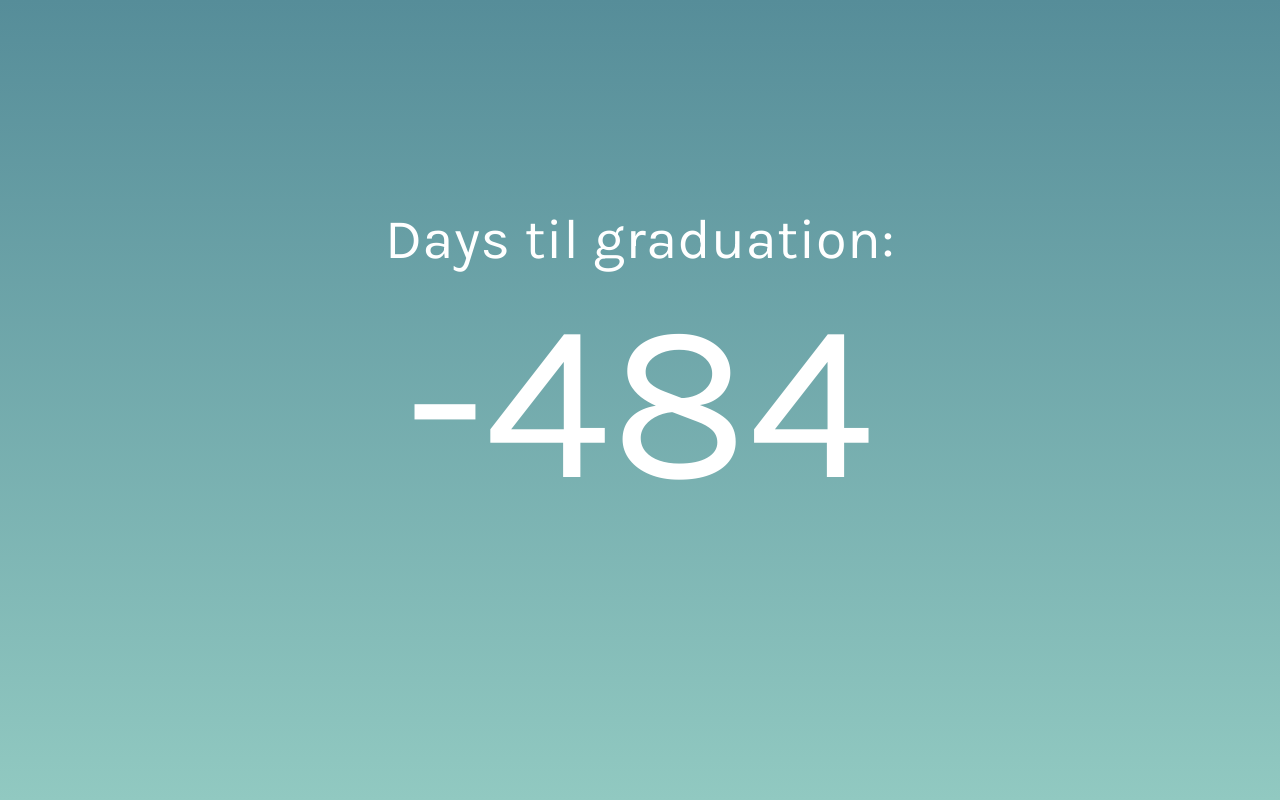
After one commit to ndruss/graduation-countdown, a PHP site: page /index.html in a window 1280 px wide. The commit adds this page. Run offline with PHP 8.4, Linux system fonts and the light colour scheme.

Commit message:
Pure js solution

```diff
--- /dev/null
+++ b/index.html
@@ -0,0 +1,28 @@
+
+<!doctype html>
+<html lang="en">
+    <head>
+        <meta charset="utf-8">
+        <meta http-equiv="x-ua-compatible" content="ie=edge">
+        <title>Graduation Countdown</title>
+        <meta name="description" content="Days til graduation">
+        <meta name="viewport" content="width=device-width, initial-scale=1">
+        <link rel="stylesheet" href="css/main.css">
+        <link href="https://fonts.googleapis.com/css?family=Karla:400" rel="stylesheet">
+    </head>
+    <body>
+
+    <main class="wrapper">
+
+        <section>
+            <p>Days til graduation:</p>
+            <h1 id="countdown"></h1>
+        </section>
+
+    </main>
+
+
+		<script src="js/main.js"></script>
+
+	</body>
+</html>
--- a/js/main.js
+++ b/js/main.js
@@ -0,0 +1 @@
+function milliseconds_to_days(n){return Math.round(n/864e5)}function difference_in_days(n,d){return milliseconds_to_days(d-n)}function display_days_til_graduation(n){var d=new Date,t=new Date(2016,11,17);n.innerHTML=difference_in_days(d,t)}var countdown=document.getElementById("countdown");countdown&&display_days_til_graduation(countdown);
--- a/scss/main.scss
+++ b/scss/main.scss
@@ -52,7 +52,7 @@ p {
   margin: 0;
 }
 
-.countdown {
+h1 {
   font-size: 4em;
   margin: 0;
   font-weight: 400;
```
Also changed, not shown: css/main.css (+1 -1 lines), js/source/scripts.js (added, +21 -0 lines), php-index.php (renamed from index.php), 5 other files.
